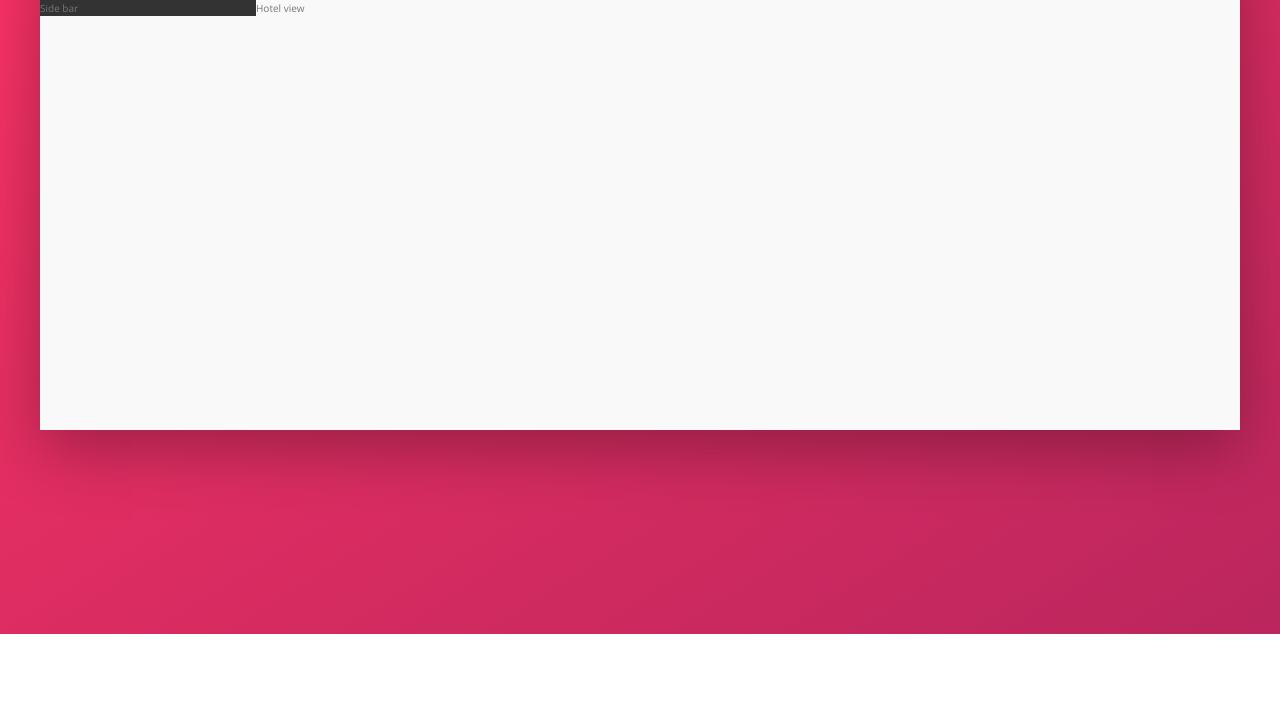
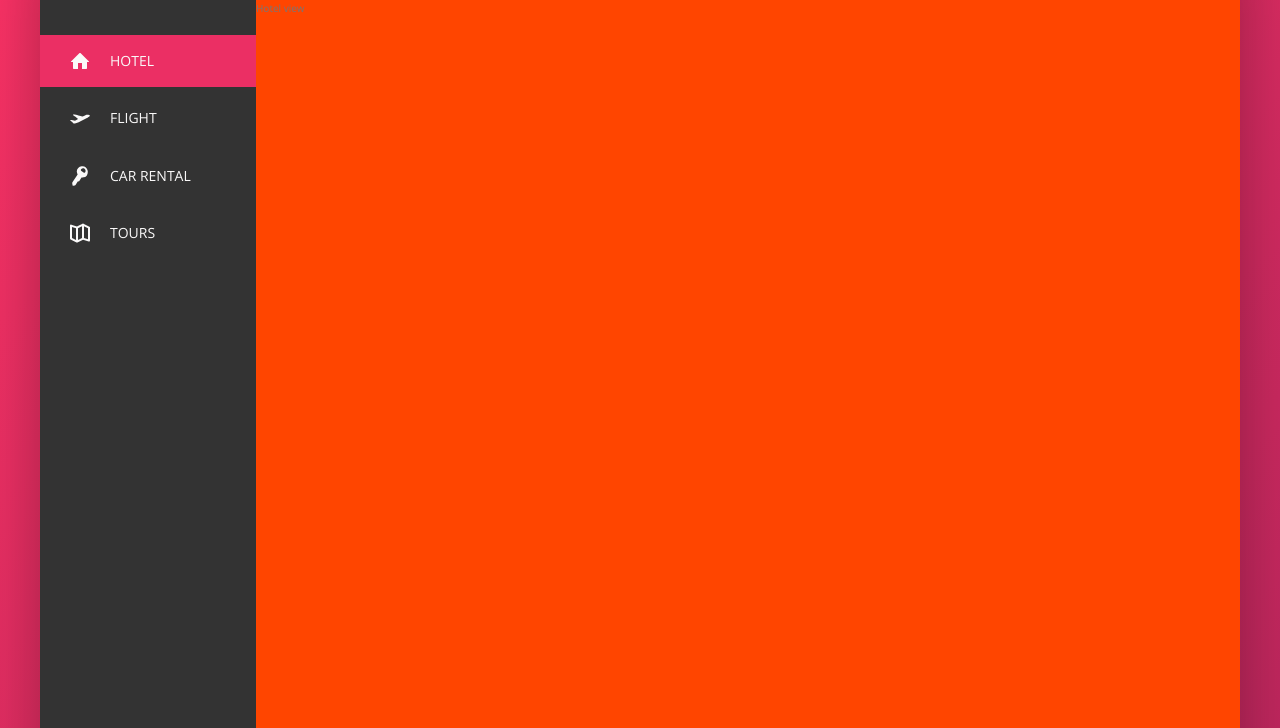
Before and after one commit to prabh-js/trillio-project, a website: page index.html in a window 1280 px wide. Shown: the part 166-894 px from the top of the page. Before the commit the page ends 800 px from the top, so only its background shows below. Drawn offline with nearby package versions, Linux system fonts and the light colour scheme.

Commit message:
side nav commit

```diff
--- a/index.html
+++ b/index.html
@@ -39,14 +39,50 @@
                     </div>
 
                 <div class="user-nav__user">
-                    <img src="img/user.jpg" alt="user photo" class="user-nav__user-photo">
-                    <span class="user-nav__user-name">Jonas</span>
+                    <img src="img/prabh1.jpg" alt="user photo" class="user-nav__user-photo">
+                    <span class="user-nav__user-name">Prabhjot</span>
                 </div>
             </nav>
             </header>
             <div class="content">
                 <nav class="sidebar">
-                    Side bar
+                   <ul class="side-nav">
+                       <li class="side-nav__item side-nav__item--active">
+                           <a href="#" class="side-nav__link">
+                               <svg class="side-nav__icon">
+                                   <use xlink:href="img/sprite.svg#icon-home"></use>
+                               </svg>
+                               <span>Hotel</span>
+                           </a>
+                        </li>
+                        <li class="side-nav__item">
+                            <a href="#" class="side-nav__link">
+                                <svg class="side-nav__icon">
+                                    <use xlink:href="img/sprite.svg#icon-aircraft-take-off"></use>
+                                </svg>
+                                <span>Flight</span>
+                            </a>
+                        </li>
+                        <li class="side-nav__item">
+                            <a href="#" class="side-nav__link">
+                                <svg class="side-nav__icon">
+                                    <use xlink:href="img/sprite.svg#icon-key"></use>
+                                </svg>
+                                <span>Car rental</span>
+                            </a>
+                        </li>
+                        <li class="side-nav__item">
+                            <a href="#" class="side-nav__link">
+                                <svg class="side-nav__icon">
+                                    <use xlink:href="img/sprite.svg#icon-map"></use>
+                                </svg>
+                                <span>Tours</span>
+                            </a>
+                        </li>
+                   </ul>
+                   <div class="legal">
+                       &copy; all rights reserved 2019
+                   </div>
                 </nav>
                 <main class="hotel-view">
                     Hotel view
--- a/sass/_components.scss
+++ b/sass/_components.scss
@@ -103,3 +103,57 @@
         margin-left: 10px;
     }
 }
+
+////////////////////////////
+//SIDE NAV
+
+.side-nav {
+    font-size: 1.4rem;
+    list-style: none;
+    margin-top: 3.5rem;
+    &__item {
+        position: relative;
+      &:not(:last-child) {
+            margin-bottom: .5rem;
+      }
+    }
+    &__item::before {
+        content: "";
+        position: absolute;
+        top: 0;
+        left: 0;
+        height: 100%;
+        width: 3px;
+        background-color: var(--color-primary);
+        transform: scaleY(0);
+        transition: transform .2s, width .4s cubic-bezier(1,0,0,1) .2s;
+    }
+    &__item--active::before, &__item:hover::before {
+        transform: scaleY(1);
+        width: 100%;
+    }
+    &__link:link,
+    &__link:visited {
+        color: var(--color-grey-light-1);
+        text-transform: uppercase;
+        text-decoration: none;
+        padding: 1.5rem 3rem;
+        display: flex;
+        align-items: center;
+        z-index: 10;
+        position: relative;
+    }
+    &__icon {
+        height: 2rem;
+        width: 2rem;
+        fill: currentColor;
+        margin-right: 2rem
+    }
+}
+.legal {
+    font-size: 1.2rem;
+    color: var(--color-grey-light-4);
+    padding: 2.5rem;
+    text-align: center;
+    align-self: flex-end;
+}
--- a/sass/_layout.scss
+++ b/sass/_layout.scss
@@ -21,8 +21,13 @@ display: flex;
 .sidebar {
 background-color: var(--color-grey-dark-1);
 flex: 0 0 18%;
+display: flex;
+flex-direction: column;
+justify-content: space-between;
 }
 .hotel-view {
 background-color: var(--color-grey-light-1);
 flex: 1;
+background-color: orangered;
+height: 80rem;
 }
```
Also changed, not shown: css/style.css, img/prabh1.jpg (added), 1 other file.
